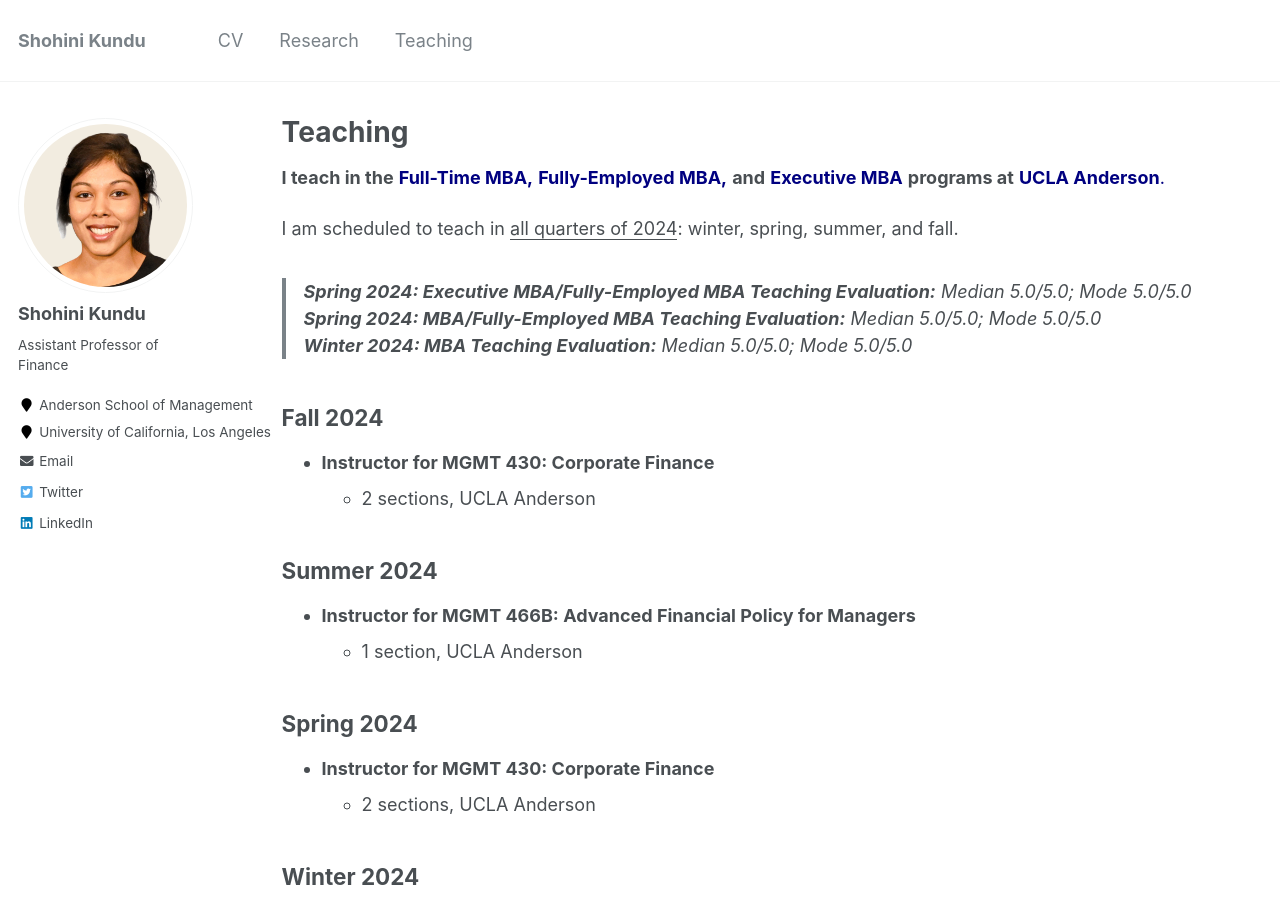
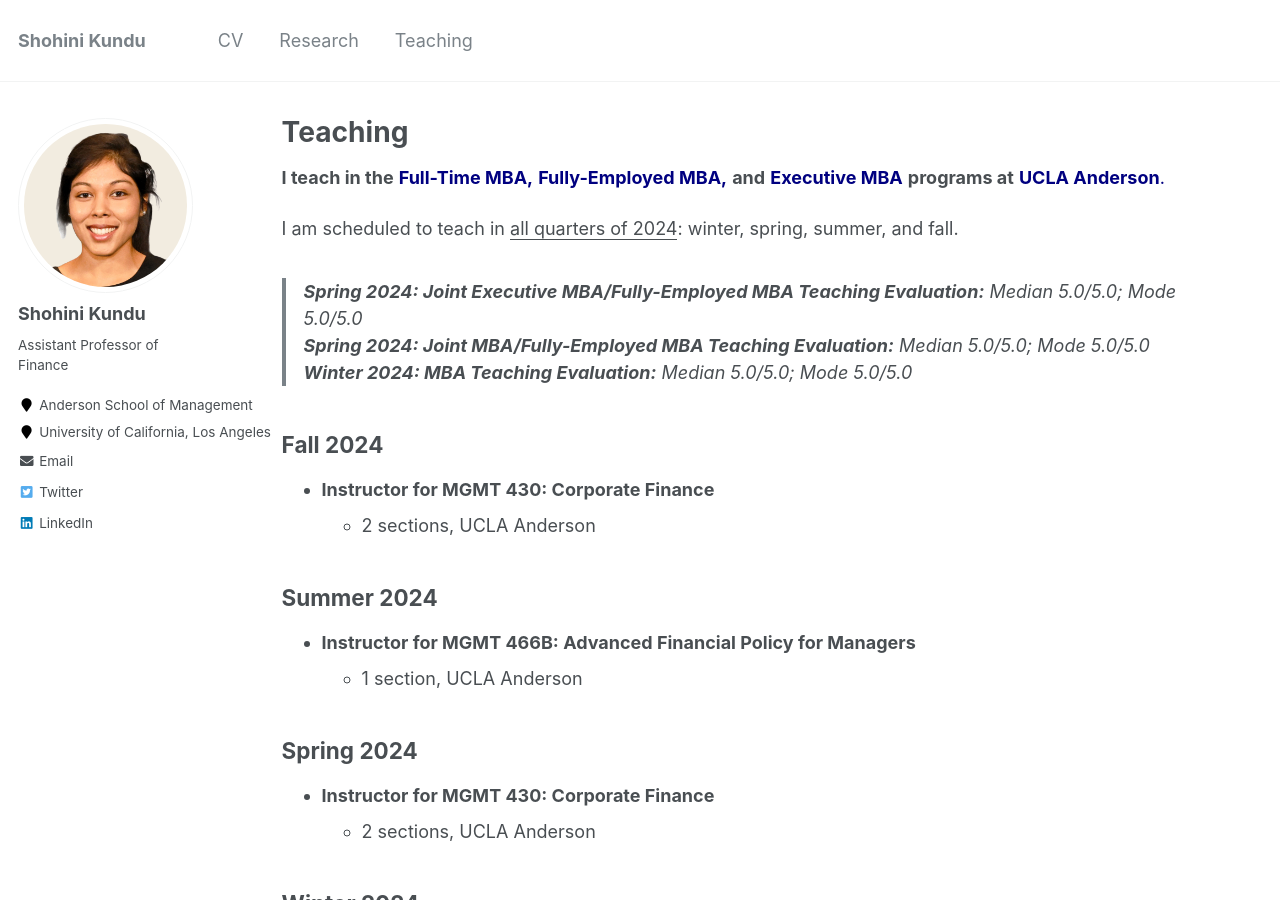
Before and after one commit to shohinikundu/shohinikundu.github.io, a Jekyll site: the page built from _pages/teaching.md, in a window 1280 px wide and 900 px high. Built offline with Jekyll 4.4.1, drawn with Linux system fonts in a browser that asks for light colours.

Commit message:
Update teaching.md

```diff
--- a/_pages/teaching.md
+++ b/_pages/teaching.md
@@ -8,8 +8,8 @@ author_profile: true
 
 I am scheduled to teach in <ins>all quarters of 2024</ins>: winter, spring, summer, and fall.
 
-> **Spring 2024: Executive MBA/Fully-Employed MBA Teaching Evaluation:** Median 5.0/5.0; Mode 5.0/5.0\
-> **Spring 2024: MBA/Fully-Employed MBA Teaching Evaluation:** Median 5.0/5.0; Mode 5.0/5.0\
+> **Spring 2024: Joint Executive MBA/Fully-Employed MBA Teaching Evaluation:** Median 5.0/5.0; Mode 5.0/5.0\
+> **Spring 2024: Joint MBA/Fully-Employed MBA Teaching Evaluation:** Median 5.0/5.0; Mode 5.0/5.0\
 > **Winter 2024: MBA Teaching Evaluation:** Median 5.0/5.0; Mode 5.0/5.0
 
 ## Fall 2024
```
